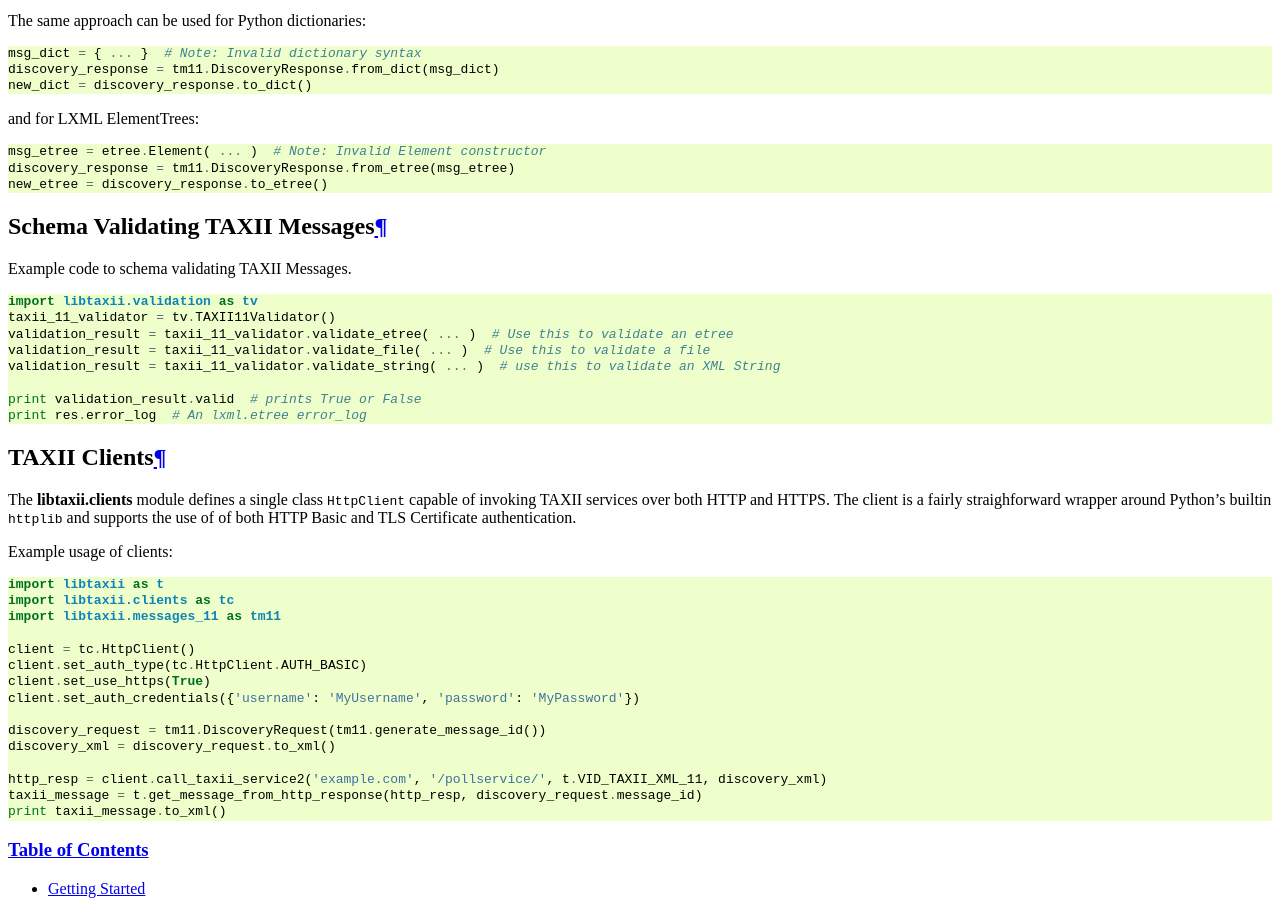
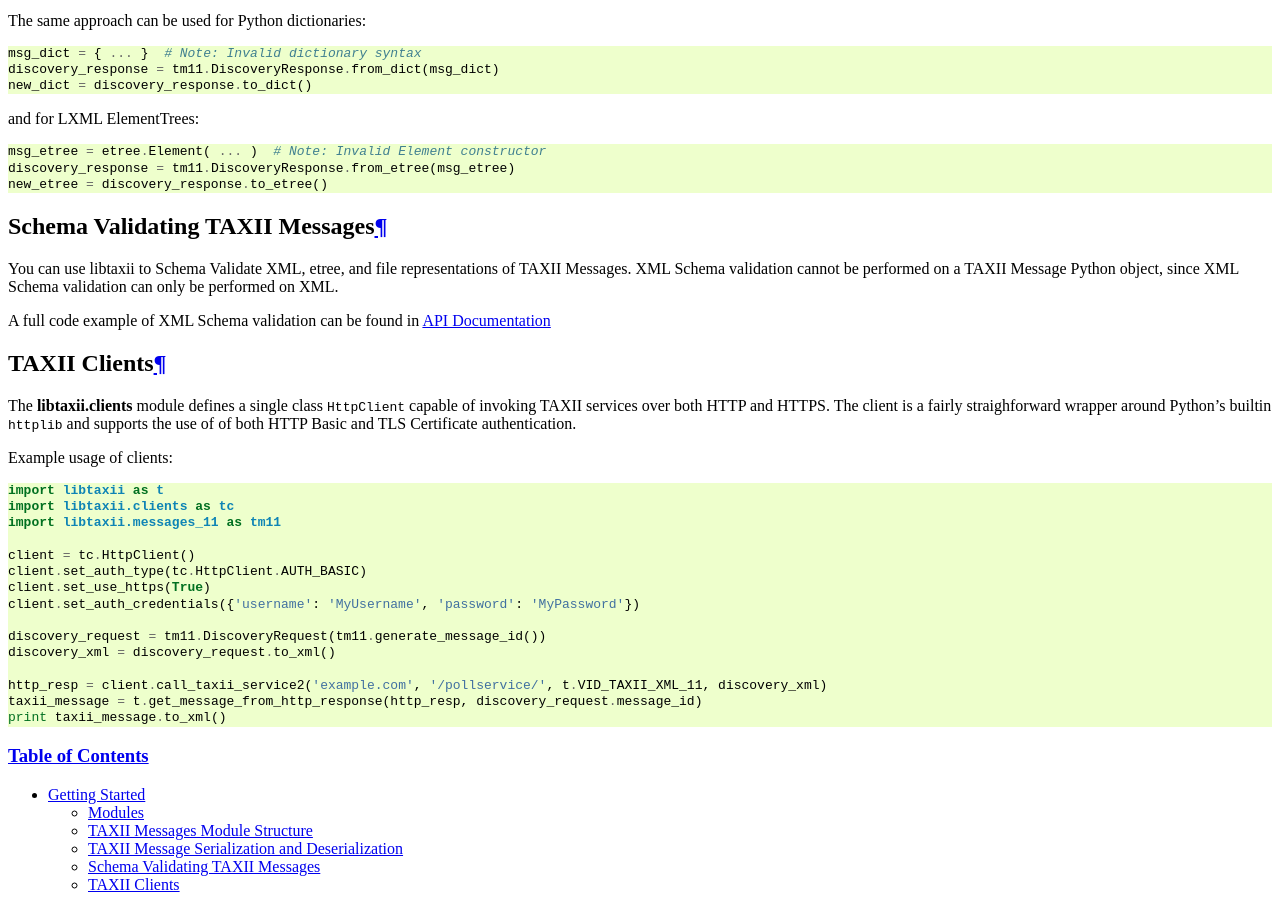
Before and after one commit to TAXIIProject/libtaxii, a Sphinx documentation site: the page built from docs/getting_started.rst, in a window 1280 px wide and 900 px high, scrolled down 1509 px. Built offline with Sphinx 7.4.7, drawn with Linux system fonts in a browser that asks for light colours.

Commit message:
Updated getting started

```diff
--- a/docs/api/validation.rst
+++ b/docs/api/validation.rst
@@ -1,5 +1,7 @@
 :mod:`libtaxii.validation` Module
 ---------------------------------
+
+.. _apivalidation:
 
 .. currentmodule:: libtaxii.validation
 
--- a/docs/getting_started.rst
+++ b/docs/getting_started.rst
@@ -114,18 +114,12 @@ and for LXML ElementTrees:
 
 Schema Validating TAXII Messages
 --------------------------------
-Example code to schema validating TAXII Messages.
+You can use libtaxii to Schema Validate XML, etree, and file representations of TAXII Messages.
+XML Schema validation cannot be performed on a TAXII Message Python object, since XML Schema validation
+can only be performed on XML.
 
-.. code:: python
+A full code example of XML Schema validation can be found in :ref:`API Documentation <apivalidation>`
 
-    import libtaxii.validation as tv
-    taxii_11_validator = tv.TAXII11Validator()
-    validation_result = taxii_11_validator.validate_etree( ... )  # Use this to validate an etree
-    validation_result = taxii_11_validator.validate_file( ... )  # Use this to validate a file
-    validation_result = taxii_11_validator.validate_string( ... )  # use this to validate an XML String
-
-    print validation_result.valid  # prints True or False
-    print res.error_log  # An lxml.etree error_log
 
 TAXII Clients
 -------------
```
